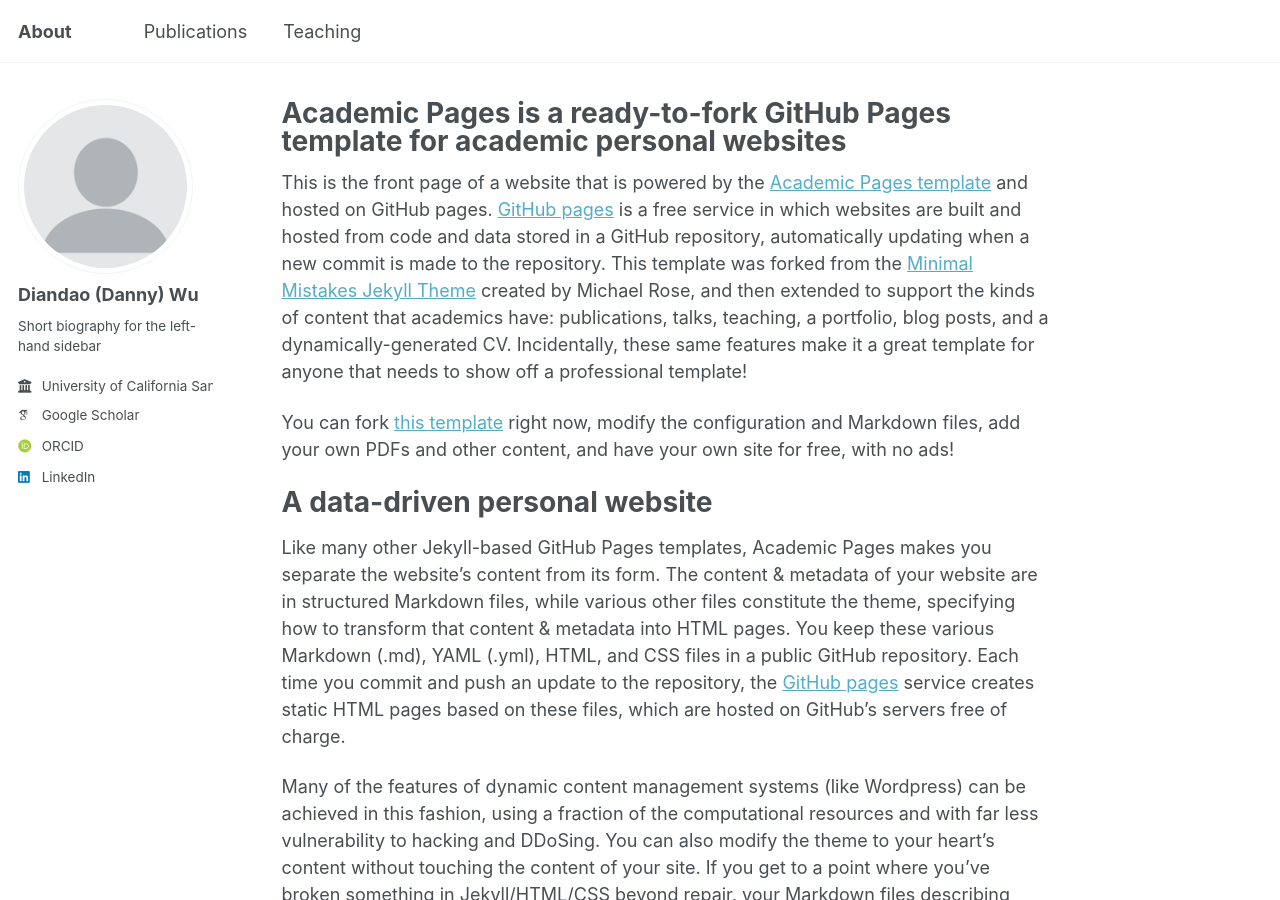
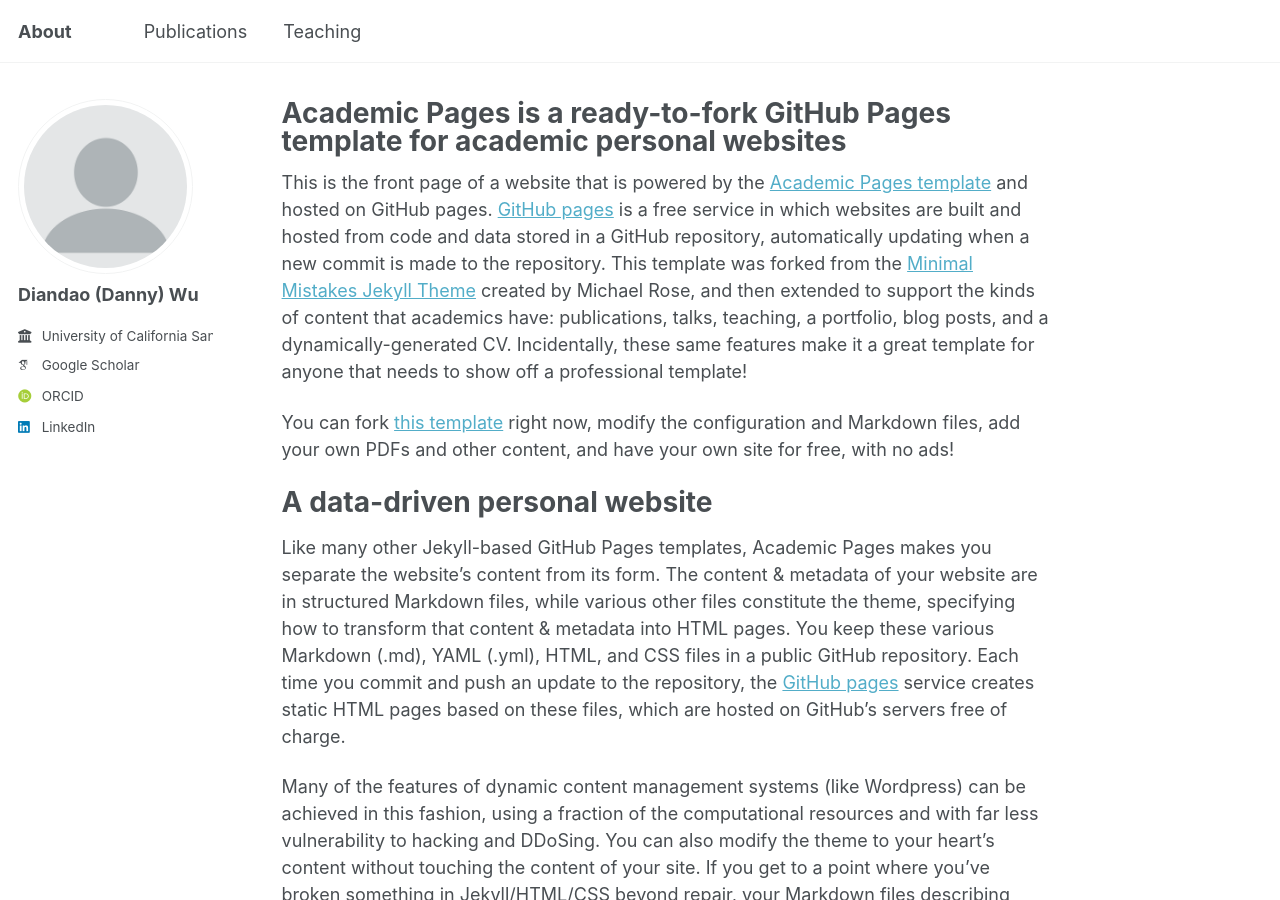
Before and after one commit to dzawu/dzawu.github.io, a Jekyll site: the page built from _pages/about.md, in a window 1280 px wide and 900 px high. Built offline with Jekyll 4.4.1, drawn with Linux system fonts in a browser that asks for light colours; some web fonts are replaced; a script bundle is joined from its source files by our own code; library files that are not in the unit come from our copies; part of the change alters nothing that is shown.

Commit message:
Update _config.yml

```diff
--- a/_config.yml
+++ b/_config.yml
@@ -25,7 +25,7 @@ author:
   # Biographic information
   avatar           : "profile.png"
   name             : "Diandao (Danny) Wu"
-  bio              : "Short biography for the left-hand sidebar"
+  bio              : " "
   employer         : "University of California San Diego"
 
   # Academic websites
@@ -50,7 +50,7 @@ author:
   stackoverflow    : # User number or user number and name (i.e., use "1" or "1/jeff-atwood")
 
   # Social media
-  linkedin         : "https://www.linkedin.com/in/diandao-wu-8304b1289/"
+  linkedin         : "diandao-wu-8304b1289"
 # Publication Category - The following the list of publication categories and their headings
 publication_category:
   books:
```
